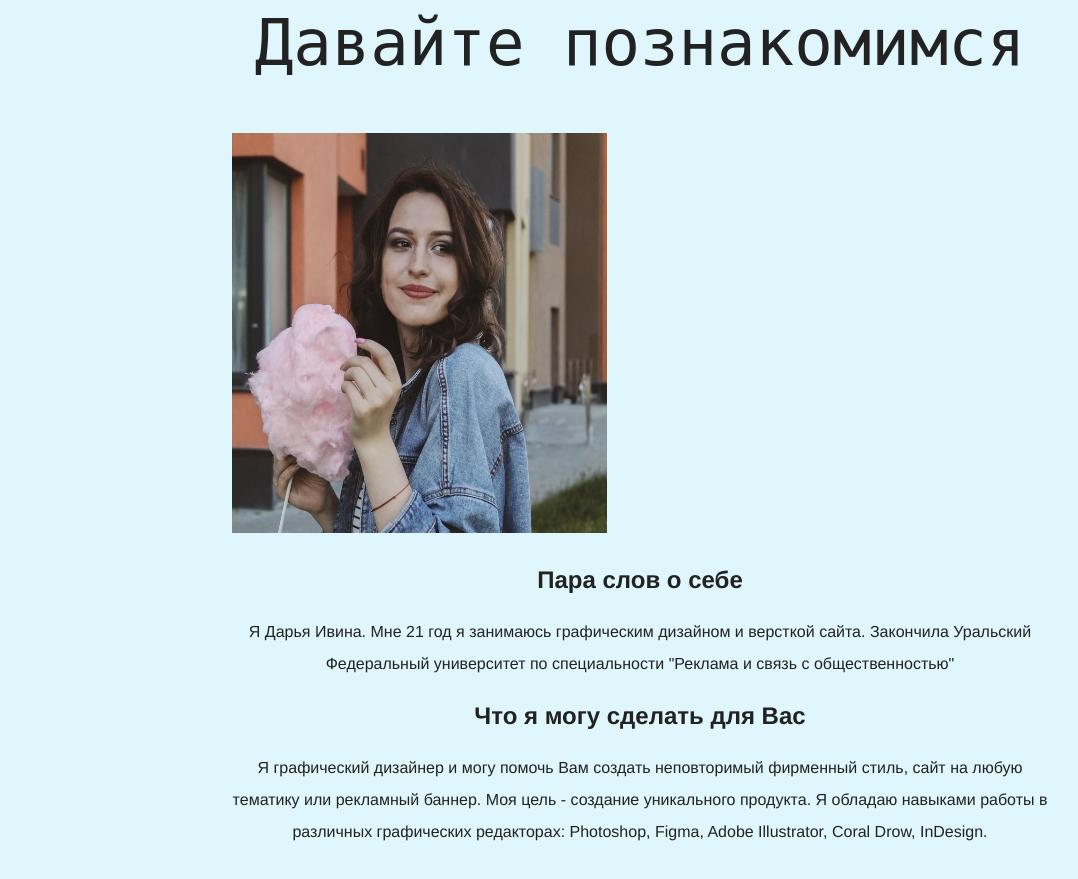
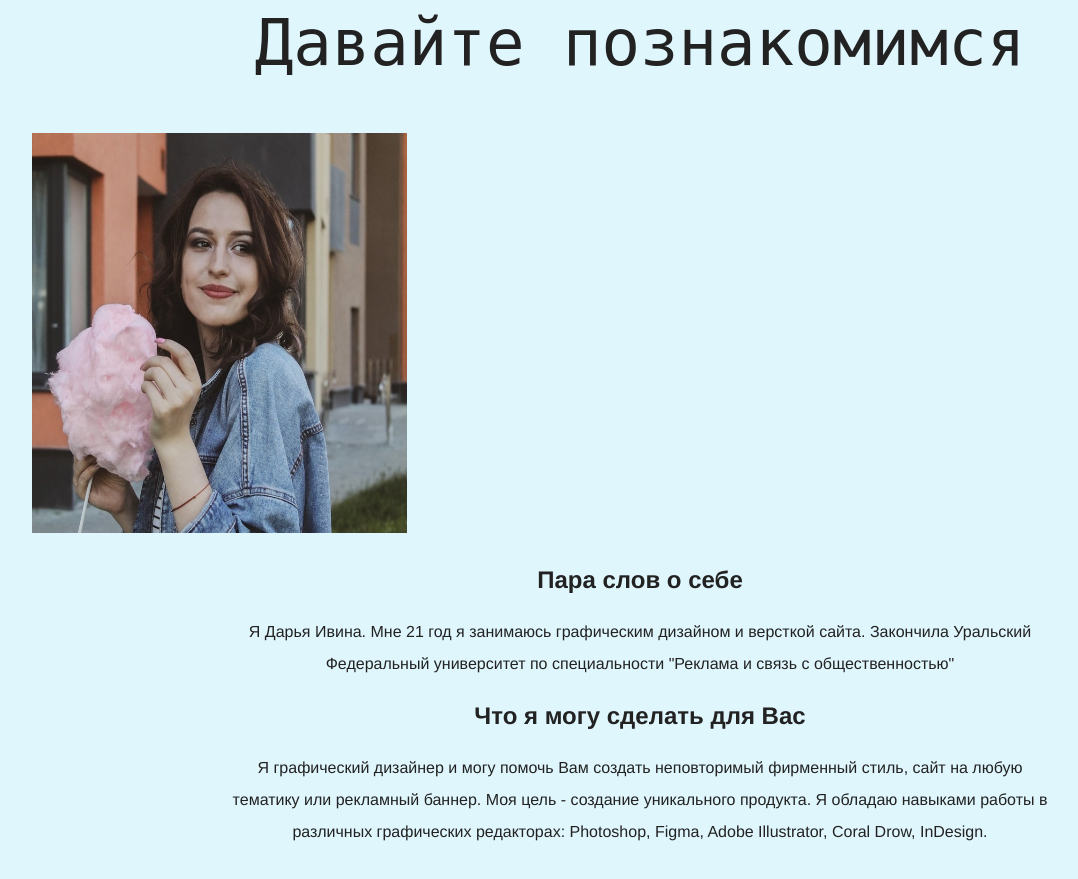
Before and after one commit to Dasha1525/my-site2, a plain HTML site: page index.html in a window 1280 px wide. Shown: the part 871-1750 px from the top of the page, without its empty margins (0-1078 px from the left). Drawn offline with Linux system fonts and the light colour scheme; a web font is replaced by a local one.

Commit message:
Update index.html

```diff
--- a/index.html
+++ b/index.html
@@ -41,7 +41,7 @@ href="tel:+79530544624">+7(953)-054-46-24</a>
 <div class="container">
 <figure class="image">
   <div class="container">
-<img src="аааа.jpg" width="375" height="400"/>
+<img src="аааа.jpg" width="375" height="400"style="margin-left: -200px;"/>
 <figure class="user-image">
       <h2>Пара слов о себе</h2>
       <p>Я Дарья Ивина. Мне 21 год я занимаюсь графическим дизайном и версткой сайта. Закончила Уральский Федеральный университет по специальности "Реклама и связь с общественностью" </p>
```
